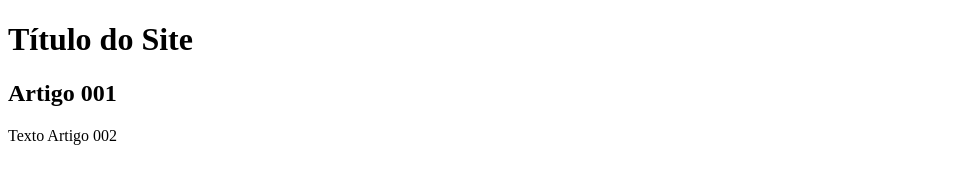
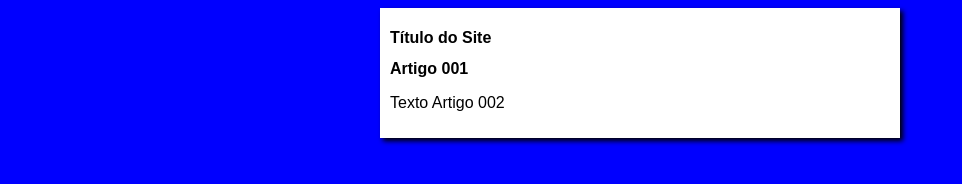
Before and after one commit to helisondias/projeto-site, a plain HTML site: page index.html in a window 1280 px wide. Shown: the whole page, without its empty margins (0-962 px from the left). Drawn offline with Linux system fonts and the light colour scheme.

Commit message:
iniciei o design

```diff
--- /dev/null
+++ b/estilos/style.css
@@ -0,0 +1,17 @@
+* {
+    font-family: Arial, Helvetica, sans-serif;
+    font-size: 16px;
+}
+
+body {
+    background-color: blue;
+
+}
+
+main {
+    background-color: white;
+    width: 500px;
+    margin: auto;
+    padding: 10px;
+    box-shadow: 3px 3px 5px black;
+}
--- a/index.html
+++ b/index.html
@@ -5,6 +5,7 @@
     <meta http-equiv="X-UA-Compatible" content="IE=edge">
     <meta name="viewport" content="width=device-width, initial-scale=1.0">
     <title>Título do Site</title>
+    <link rel="stylesheet" href="estilos/style.css">
 </head>
 <body>
     <main>
```
